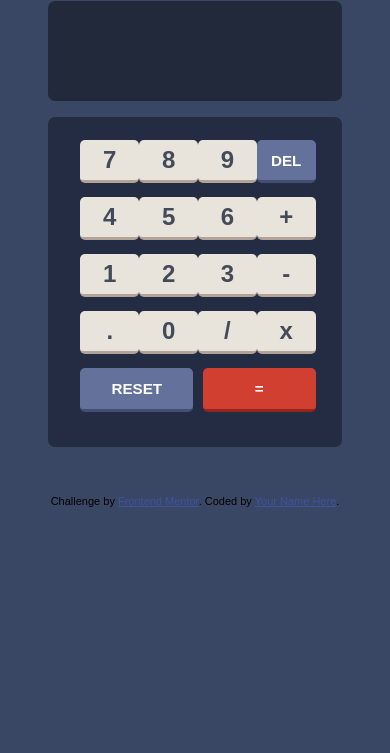
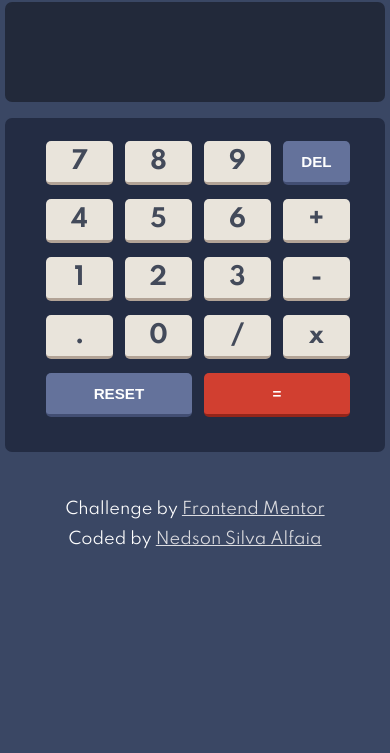
Before and after one commit to NedsonSilva/Calculator_App, a plain HTML site: page index.html in a window 390 px wide. Shown: the part 91-844 px from the top of the page. Drawn offline with Linux system fonts and the light colour scheme.

Commit message:
Version1.1

```diff
--- /dev/null
+++ b/assets/css/mobile.css
@@ -0,0 +1,33 @@
+@media screen and (max-width: 375px) {
+   main {
+      max-width: 90vw;
+      margin: 1.5rem auto;
+   }
+
+   header { margin-bottom: 1rem; }
+
+   header h1 { font-size: 2rem; }
+
+   #result {
+      height: 80px;
+      padding: 1.3rem 5%;
+   }
+
+   #calculator { padding: 1rem 5%; }
+
+   .list-btn span,
+   .list-btn button {
+      flex-basis: 3.8rem;
+      padding: 1rem 0;
+      font-size: 1.7rem;
+      border-bottom-width: 4px;
+   }
+
+   .list-btn button { font-size: 1.1rem; }
+
+   .list-btn:last-child button {
+      flex-basis: 47%;
+      margin-bottom: 0;
+      padding: 1.1rem 0;
+   }
+}
--- a/assets/css/theme-2.css
+++ b/assets/css/theme-2.css
@@ -9,6 +9,11 @@
 .theme2 header h1 { color: var(--text2); }
 
 .theme2 .theme p { color: var(--text2); }
+
+.theme2 .alter-theme {
+   background: rgba(0, 0, 0, 0.26);
+}
+
 
 .theme2 .selected { background: var(--keypad-bg2); }
 
@@ -44,3 +49,11 @@
 .theme2 .list-btn:last-child button:last-child {
    background: #C85400
 }
+
+.theme2 .attribution p {
+   margin-bottom: .7rem;
+   color: rgb(0, 0, 0);
+   font-weight: normal;
+}
+
+.theme2 .attribution a { color: #3B8089; }
--- a/assets/css/theme-3.css
+++ b/assets/css/theme-3.css
@@ -10,8 +10,6 @@
    --soft-cyan-shadow: hsl(177, 92%, 70%);
    /* Text */
    --txt-light-yellow: hsl(52, 100%, 62%);
-   --txt-very-dark-blue: hsl(198, 20%, 13%);
-   --txt-white: hsl(0, 0, 100%)
 }
 
 .theme3 {
@@ -20,8 +18,9 @@
 
 .theme3 header { color: var(--txt-light-yellow); }
 
+.theme3 .alter-theme { background: var(--key-background); }
+
 .theme3 .selected { background: var(--keypad-background-3); }
-
 
 .theme3 .selected::before {
    background: var(--pure-cyan-background);
@@ -32,9 +31,7 @@
    color: var(--txt-light-yellow);
 }
 
-.theme3 #calculator {
-   background: var(--keypad-background-3);
-}
+.theme3 #calculator { background: var(--keypad-background-3); }
 
 .theme3 .list-btn { color: var(--txt-light-yellow); }
 
@@ -62,3 +59,11 @@
    color: black;
    border-bottom-color: var(--soft-cyan-shadow);
 }
+
+.theme3 .attribution p {
+   margin-bottom: .7rem;
+   color: var(--txt-light-yellow);
+   font-weight: normal;
+}
+
+.theme3 .attribution a { color: #e0e0e0; }
--- a/index.html
+++ b/index.html
@@ -4,27 +4,18 @@
 <head>
 	<meta charset="UTF-8">
 	<meta name="viewport" content="width=device-width, initial-scale=1.0">
-	<!-- displays site properly based on user's device -->
 	<link rel="icon" type="image/png" sizes="32x32" href="./images/favicon-32x32.png">
 
-	<title>Frontend Mentor | Calculator app</title>
+	<link rel="preconnect" href="https://fonts.gstatic.com">
+	<link href="https://fonts.googleapis.com/css2?family=Spartan:wght@200;300;400;500;600;700;800&display=swap" rel="stylesheet">
 
-	<!-- Feel free to remove these styles or customise in your own stylesheet 👍 -->
-	<style>
-		.attribution {
-			font-size: 11px;
-			text-align: center;
-		}
-
-		.attribution a {
-			color: hsl(228, 45%, 44%);
-		}
-	</style>
 	<link rel="stylesheet" href="style.css">
 	<link rel="stylesheet" href="assets/css/theme-2.css">
 	<link rel="stylesheet" href="assets/css/theme-3.css">
+	<link rel="stylesheet" href="assets/css/mobile.css">
+
+	<title>Frontend Mentor | Calculator app</title>
 </head>
-
 <body>
 
 	<main>
@@ -33,7 +24,7 @@
 
 				<div class="theme">
 					<p>Theme</p>
-					<span class="selected"></span>
+					<span class="alter-theme"></span>
 				</div>
 		</header>
 
@@ -44,31 +35,31 @@
 
 		<ol id="calculator">
 			<li class="list-btn">
-				<span onclick="calc.get('7')">7</span>
-				<span onclick="calc.get('8')">8</span>
-				<span onclick="calc.get('9')">9</span>
+				<span>7</span>
+				<span>8</span>
+				<span>9</span>
 				<button onclick="calc.delete()" id="del">DEL</button>
 			</li>
 
 			<li class="list-btn">
-				<span onclick="calc.get('4')">4</span>
-				<span onclick="calc.get('5')">5</span>
-				<span onclick="calc.get('6')">6</span>
-				<span onclick="calc.get('+')">+</span>
+				<span>4</span>
+				<span>5</span>
+				<span>6</span>
+				<span>+</span>
 			</li>
 
 			<li class="list-btn">
-				<span onclick="calc.get('1')">1</span>
-				<span onclick="calc.get('2')">2</span>
-				<span onclick="calc.get('3')">3</span>
-				<span onclick="calc.get('-')">-</span>
+				<span>1</span>
+				<span>2</span>
+				<span>3</span>
+				<span>-</span>
 			</li>
 
 			<li class="list-btn">
-				<span onclick="calc.get('.')">.</span>
-				<span onclick="calc.get('0')">0</span>
-				<span onclick="calc.get('/')">/</span>
-				<span onclick="calc.get('*')">x</span>
+				<span>.</span>
+				<span>0</span>
+				<span>/</span>
+				<span>x</span>
 			</li>
 
 			<li class="list-btn">
@@ -78,14 +69,11 @@
 		</ol>
 	</main>
 
-
-
 	<footer class="attribution">
-		Challenge by <a href="https://www.frontendmentor.io?ref=challenge" target="_blank">Frontend Mentor</a>.
-		Coded by <a href="#">Your Name Here</a>.
+		<p>Challenge by <a href="https://www.frontendmentor.io?ref=challenge" target="_blank">Frontend Mentor</a></p>
+		<p>Coded by <a href="#">Nedson Silva Alfaia</a></p>
 	</footer>
 
 	<script src="main.js"></script>
 </body>
-
 </html>
--- a/main.js
+++ b/main.js
@@ -1,13 +1,14 @@
 const result = document.querySelector('#result p')
+const getOperation = document.querySelectorAll('.list-btn span')
+
 
 const calc = {
-   get(number) {
+   get() {
       result.classList.remove('error')
-      result.innerText += number.replace('*', 'x')
+      result.innerText += this.innerText.replace('*', 'x')
    },
 
    delete() {
-      const del = document.getElementById('del')
       const back = result.innerText
 
       result.innerText = back.substring(0, back.length - 1)
@@ -25,7 +26,7 @@ const calc = {
             result.innerText = eval(expression)
          else
             result.innerText = eval(expression)
-               .toFixed(5).replace('.', ',')
+               .toFixed(8).replace('.', ',')
 
       } catch (e) {
          result.classList.add('error')
@@ -33,9 +34,13 @@ const calc = {
    }
 }
 
-//ALTERAR TEMA
-const theme = document.querySelector('.selected')
+for(let operation of getOperation)
+   operation.addEventListener('click', calc.get)
+
+//Alter Theme
+const theme = document.querySelector('.alter-theme')
 let cont = 2;
+
 function alter() {
 
    const body = document.body
@@ -50,7 +55,6 @@ function alter() {
    cont++
 
    if(cont > 3) cont = 1
-
 }
 
 theme.addEventListener('click', alter)
--- a/style.css
+++ b/style.css
@@ -13,7 +13,7 @@
 }
 
 body {
-   font-family: Arial, Helvetica, sans-serif;
+   font-family: 'Spartan', sans-serif;
    background: var(--background);
    font-size: 32px;
 }
@@ -22,7 +22,7 @@ main {
    display: flex;
    flex-direction: column;
    max-width: 380px;
-   margin: 3rem;
+   margin: 3rem auto;
    border-radius: 10px;
 }
 
@@ -45,15 +45,11 @@ header h1 { font-size: 1.5rem; }
    font-size: .8rem;
 }
 
-.theme p {
-   margin-right: 1rem;
-}
+.theme p { margin-right: 1rem; }
 
-.error {
-   color: rgb(214, 33, 33);
-}
+.error { color: rgb(214, 33, 33); }
 
-.selected {
+.alter-theme {
    position: relative;
    width: 50px;
    height: 20px;
@@ -62,7 +58,7 @@ header h1 { font-size: 1.5rem; }
    cursor: pointer;
 }
 
-.selected::after {
+.alter-theme::after {
    content: '1 2 3';
    display: block;
    position: absolute;
@@ -72,7 +68,7 @@ header h1 { font-size: 1.5rem; }
    letter-spacing: 3px;
 }
 
-.selected::before {
+.alter-theme::before {
    content: '';
    display: block;
    position: absolute;
@@ -85,10 +81,9 @@ header h1 { font-size: 1.5rem; }
    transition: .3s;
 }
 
-.theme2 .selected::before { left: 16px; }
+.theme2 .alter-theme::before { left: 16px; }
 
-.theme3 .selected::before { left: 30px; }
-
+.theme3 .alter-theme::before { left: 30px; }
 
 #result {
    width: 100%;
@@ -155,12 +150,23 @@ header h1 { font-size: 1.5rem; }
    color: white;
 }
 
-.list-btn .reset {
-   background: #64729B;
-}
+.list-btn .reset { background: #64729B; }
 
 .list-btn:last-child button:last-child {
    background: #D13F30;
    font-weight: bolder;
    border-bottom-color: #93251A;
 }
+
+.attribution {
+   font-size: 1rem;
+   text-align: center;
+}
+
+.attribution p {
+   margin-bottom: .7rem;
+   color: rgb(255, 255, 255);
+   font-weight: normal;
+}
+
+.attribution a { color: hsl(228, 7%, 87%); }
```
Also changed, not shown: 4 other files.
